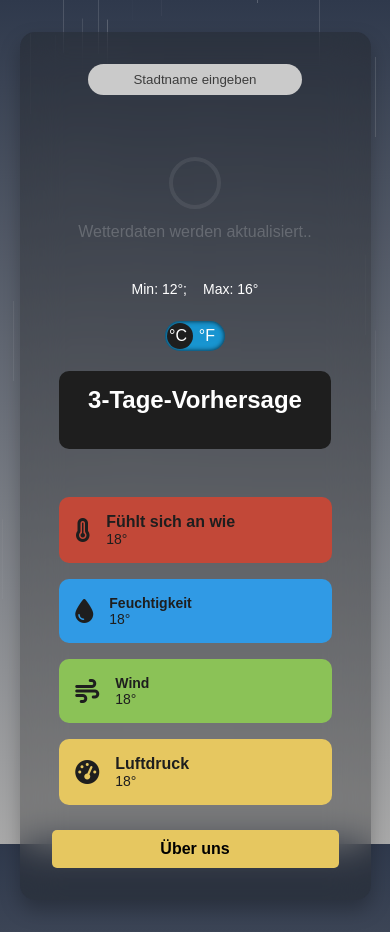
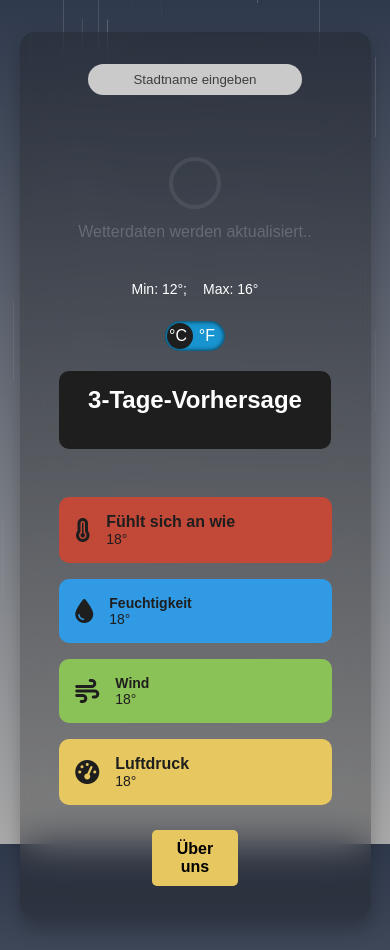
Before and after one commit to LucaGenini/API_IM2, a plain HTML site: page index.html in a window 390 px wide. Drawn offline with Linux system fonts and the light colour scheme; a web font is replaced by a local one.

Commit message:
last change

```diff
--- a/css/style.css
+++ b/css/style.css
@@ -439,6 +439,11 @@ input:not(:focus) {
         width: 90%;
         align-items: normal;
     }
+    .button {
+        max-width: 30%;
+        text-align: center;
+        margin: 0 auto;
+    }
 
     .weatherheader {
         flex-direction: column;
```
